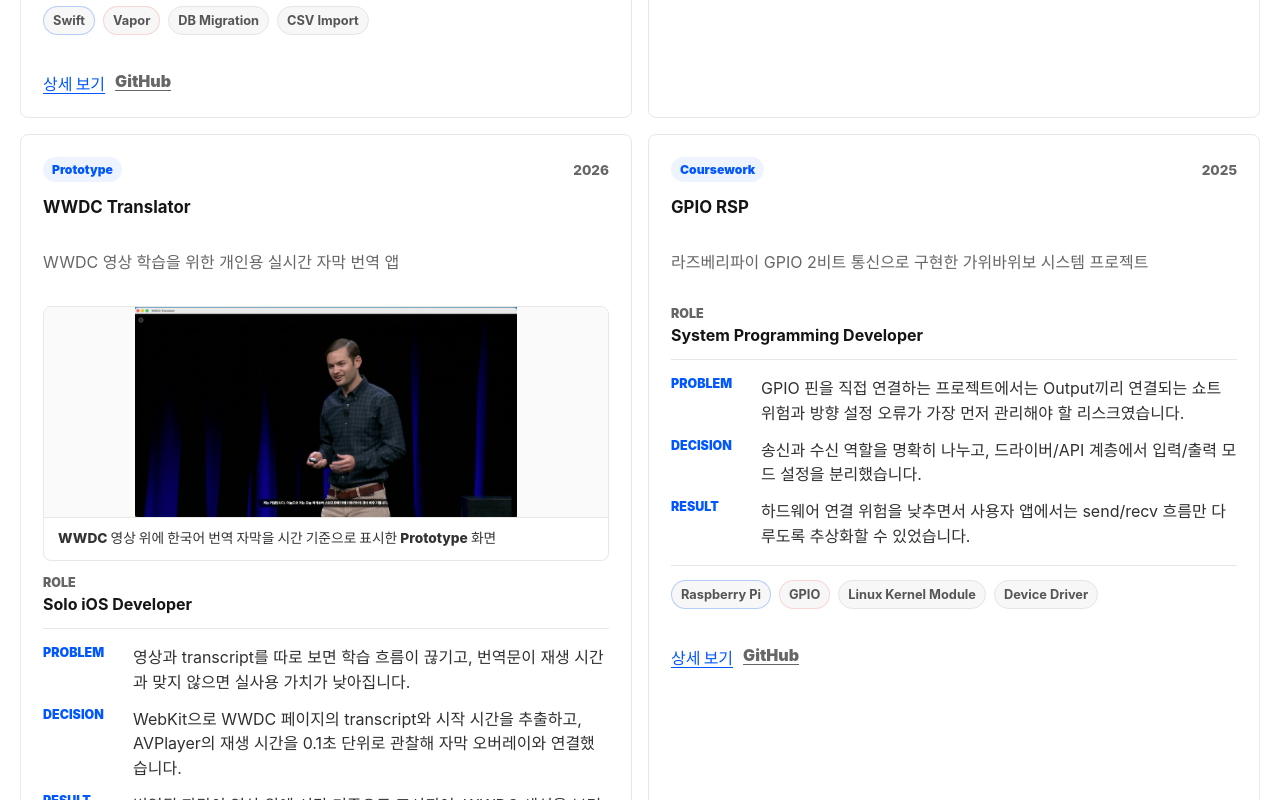
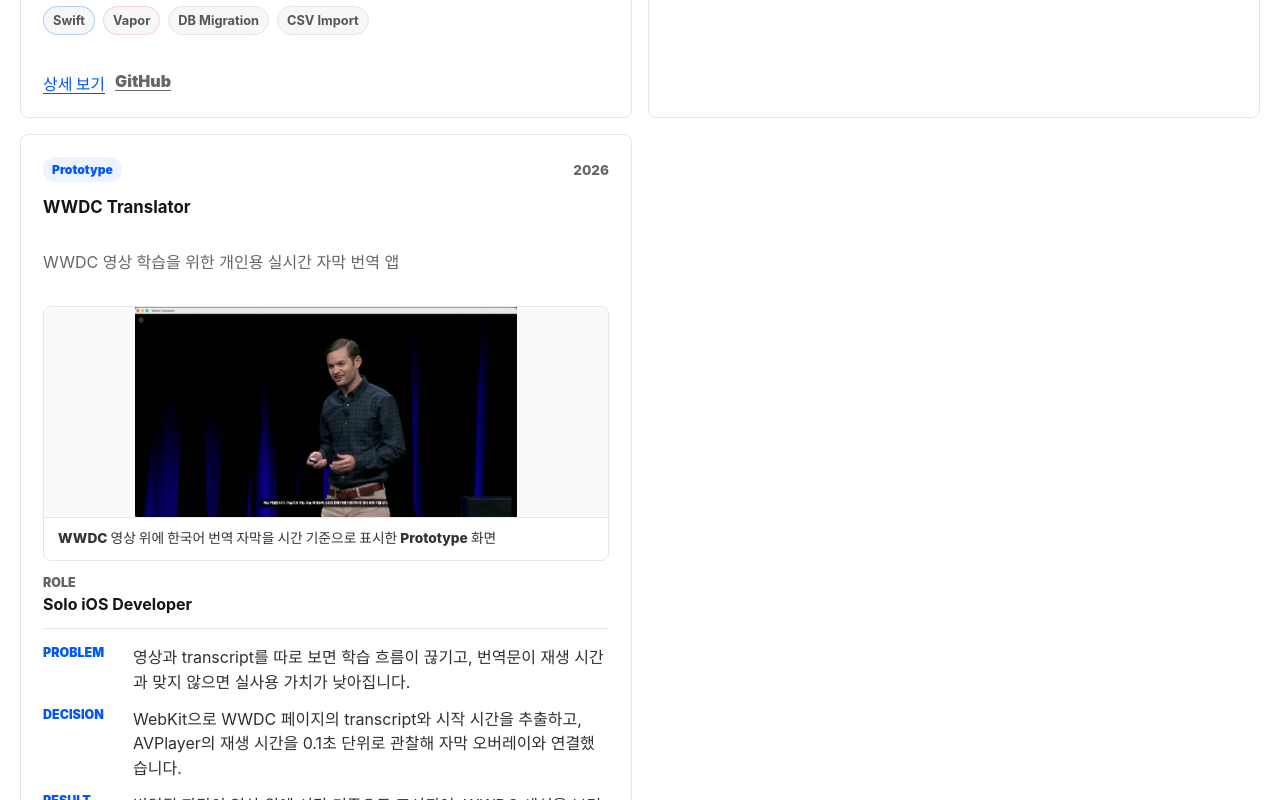
Before and after one commit to wodud1107/portfolio, a Vue app: page / in a window 1280 px wide. Shown: the part 3040-3840 px from the top of the page. Built offline with nearby package versions, Linux system fonts and the light colour scheme.

Commit message:
chore: GPIO RSP 프로젝트 제외

```diff
--- a/src/data/projects.ts
+++ b/src/data/projects.ts
@@ -1100,75 +1100,10 @@
       },
     ],
   },
-  {
-    slug: "gpio-rsp",
-    name: "GPIO RSP",
-    summary:
-      "라즈베리파이 GPIO 2비트 통신으로 구현한 가위바위보 시스템 프로젝트",
-    role: "System Programming Developer",
-    period: "2025",
-    status: "Coursework",
-    featured: false,
-    categories: ["System"],
-    tags: ["Academic Project", "Embedded"],
-    keywords: [
-      "Raspberry Pi",
-      "GPIO",
-      "Linux Kernel Module",
-      "Device Driver",
-      "Makefile",
-    ],
-    links: [
-      { label: "GitHub", href: "https://github.com/wodud1107/slow_airdrop" },
-    ],
-    overview: [
-      "GPIO RSP는 라즈베리파이 간 GPIO 2비트 시퀀스 통신으로 가위바위보 게임을 구현한 시스템 프로그래밍 프로젝트입니다.",
-      "커널 모듈 드라이버, 사용자 API, 응용 프로그램, Makefile을 분리해 구조화했습니다.",
-    ],
-    problem: [
-      "GPIO 핀을 직접 다루는 코드는 쇼트 위험과 방향 설정 오류가 발생하기 쉬워 안전한 추상화가 필요했습니다.",
-      "실제 가위바위보처럼 동시 제출을 구현하려면 하드웨어 동기화와 공정성 문제가 함께 발생했습니다.",
-    ],
-    roleDetails: [
-      "GPIO export/unexport, 입력/출력 모드 설정, 2비트 송수신 API를 구성했습니다.",
-      "DATA1, DATA2, CLK, GND 기반 통신과 앱 레벨 게임 흐름을 구현했습니다.",
-    ],
-    decisionStories: [
-      {
-        title: "GPIO 핀 방향 분리",
-        problem:
-          "GPIO 핀을 직접 연결하는 프로젝트에서는 Output끼리 연결되는 쇼트 위험과 방향 설정 오류가 가장 먼저 관리해야 할 리스크였습니다.",
-        decision:
-          "송신과 수신 역할을 명확히 나누고, 드라이버/API 계층에서 입력/출력 모드 설정을 분리했습니다.",
-        result:
-          "하드웨어 연결 위험을 낮추면서 사용자 앱에서는 send/recv 흐름만 다루도록 추상화할 수 있었습니다.",
-      },
-      {
-        title: "동시 제출 대신 순차 제출 MVP",
-        problem:
-          "실제 가위바위보처럼 동시 제출을 구현하려면 READY/SYNC 핀, 타이밍, 공정성 검증이 필요해 MVP 범위를 크게 넘었습니다.",
-        decision:
-          "초기 버전에서는 단방향 순차 제출을 선택하고, 안정적인 2비트 송수신과 결과 판정에 집중했습니다.",
-        result:
-          "제한된 범위 안에서 GPIO 통신, 커널 모듈, 사용자 API, 앱 판정 흐름을 끝까지 연결할 수 있었습니다.",
-      },
-      {
-        title: "드라이버/API/앱 계층 분리",
-        problem:
-          "GPIO 제어 코드가 앱 로직에 섞이면 테스트와 디버깅이 어려워지고, 어떤 계층에서 문제가 났는지 추적하기 힘들었습니다.",
-        decision:
-          "커널 모듈, 사용자 API, 응용 프로그램, Makefile을 분리해 시스템 계층별 책임을 드러냈습니다.",
-        result:
-          "모바일 프로젝트 외에도 OS/하드웨어 경계의 기본기를 실제 프로젝트 구조로 설명할 수 있게 됐습니다.",
-      },
-    ],
-  },
 ];
 
 export const featuredProjects = projects.filter((project) => project.featured);
-export const secondaryProjects = projects.filter(
-  (project) => !project.featured,
-);
+export const secondaryProjects = projects.filter((project) => !project.featured);
 
 export function findProjectBySlug(slug: string) {
   return projects.find((project) => project.slug === slug);
--- a/src/pages/ProjectsPage.vue
+++ b/src/pages/ProjectsPage.vue
@@ -4,7 +4,7 @@
 import ProjectCard from '../components/ProjectCard.vue';
 import { projects } from '../data/projects';
 
-const filters = ['All', 'iOS', 'Frontend', 'Backend', 'System', 'Product', 'Performance'];
+const filters = ['All', 'iOS', 'Frontend', 'Backend', 'Product', 'Performance'];
 const selectedFilter = ref('All');
 
 const filteredProjects = computed(() => {
```
